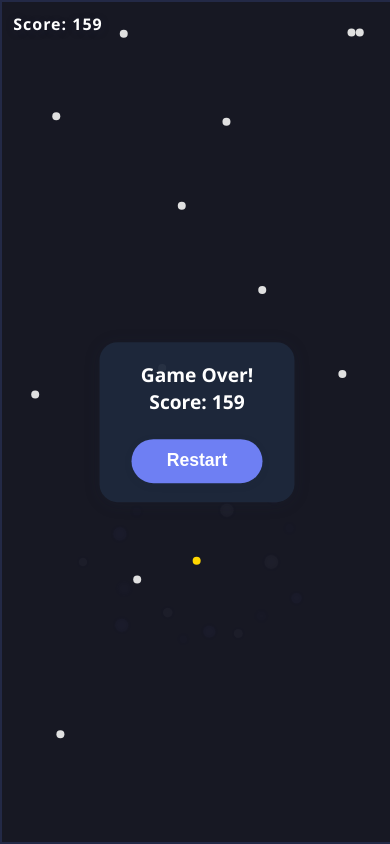
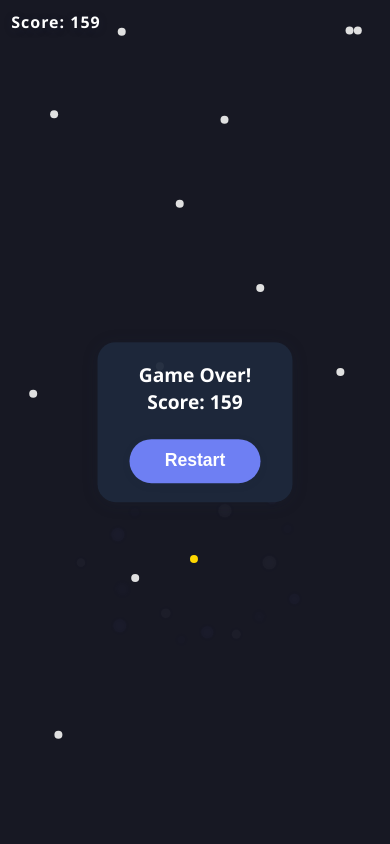
Before and after one commit to minuhappy/vibe-playground, a plain HTML site: page sky-evader/index.html in a window 390 px wide. Drawn offline with Linux system fonts and the light colour scheme.

```diff
--- a/sky-evader/index.html
+++ b/sky-evader/index.html
@@ -6,7 +6,8 @@
   <title>Sky Evader</title>
   <style>
     html, body {
-      height: 100%;
+      height: 100vh;
+      width: 100vw;
       margin: 0;
       padding: 0;
       background: #10121a;
@@ -19,23 +20,26 @@
       align-items: center;
       justify-content: center;
       height: 100vh;
+      width: 100vw;
+      margin: 0;
+      padding: 0;
+      overflow: hidden;
     }
     #game-container {
-      position: relative;
+      position: fixed;
+      top: 0;
+      left: 0;
       width: 100vw;
-      max-width: 480px;
       height: 100vh;
-      max-height: 100vh;
       background: rgba(24,26,36,0.92);
-      border-radius: 18px;
-      box-shadow: 0 4px 32px rgba(30,41,59,0.13);
       overflow: hidden;
-      margin: 0 auto;
-      border: 2px solid #232946;
+      margin: 0;
+      padding: 0;
+      /* Remove border, border-radius, box-shadow for edge-to-edge */
     }
     #game-canvas {
-      width: 100%;
-      height: 100%;
+      width: 100vw;
+      height: 100vh;
       display: block;
       background: transparent;
     }
@@ -84,11 +88,22 @@
     }
     @media (max-width: 600px) {
       #game-container {
-        max-width: 100vw;
         width: 100vw;
         height: 100vh;
+        max-width: 100vw;
         max-height: 100vh;
-        border-radius: 0;
+        margin: 0;
+        padding: 0;
+        position: fixed;
+        top: 0;
+        left: 0;
+        right: 0;
+        bottom: 0;
+        overflow: hidden;
+      }
+      #game-canvas {
+        width: 100vw;
+        height: 100vh;
       }
       #game-over {
         font-size: 1.2rem;
```
